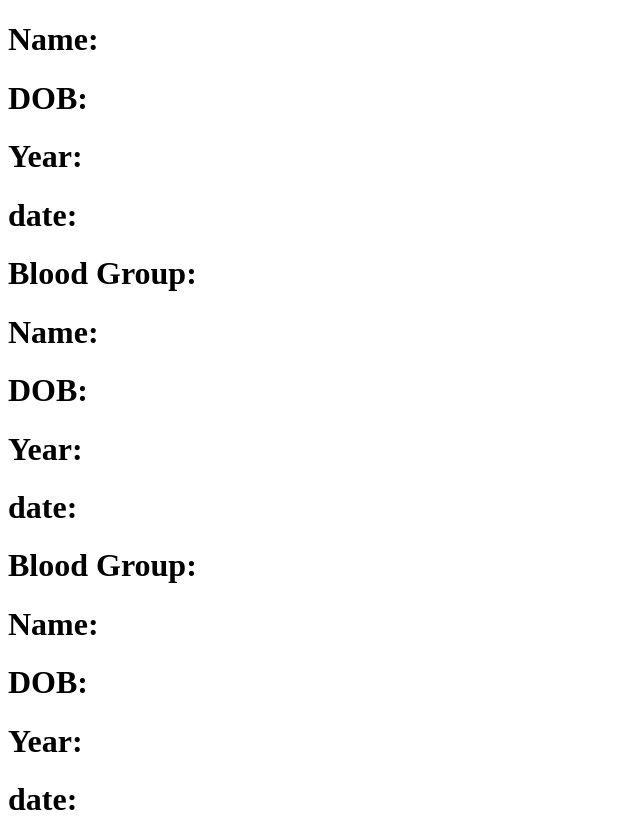
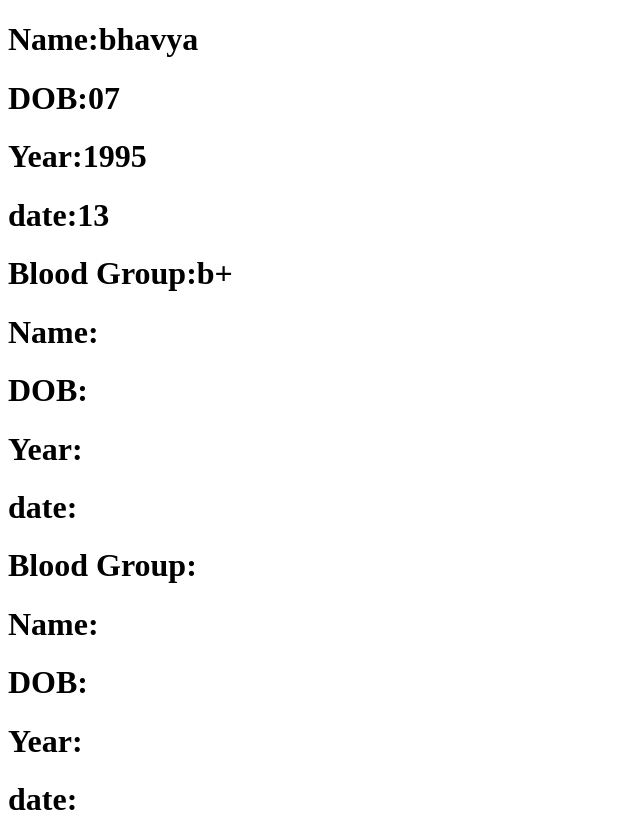
Before and after one commit to hilsondeveloper/GOtech, a plain HTML site: page index.html in a window 1280 px wide. Shown: the top 821 px of the page, without its empty margins (0-640 px from the left). Drawn offline with Linux system fonts and the light colour scheme.

Commit message:
edited by bhavya

```diff
--- a/index.html
+++ b/index.html
@@ -7,11 +7,11 @@
 </head>
 <body>
 	<!-- Bhavya -->
-<h1>Name:</h1>
-<h1>DOB:</h1>
-<h1>Year:</h1>
-<h1>date:</h1>
-<h1>Blood Group:</h1>
+<h1>Name:bhavya</h1>
+<h1>DOB:07</h1>
+<h1>Year:1995</h1>
+<h1>date:13</h1>
+<h1>Blood Group:b+</h1>
 
 	<!-- Shwetha -->
 <h1>Name:</h1>
```
